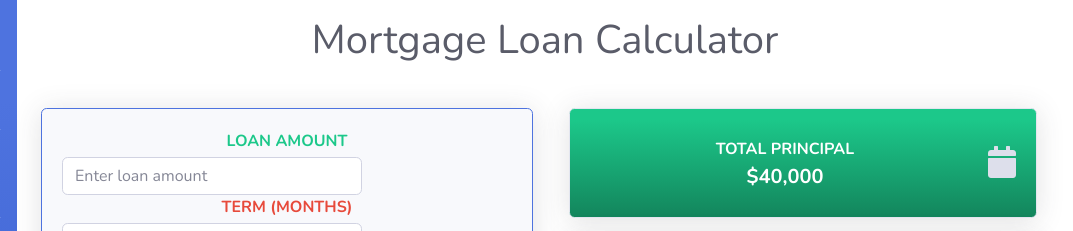
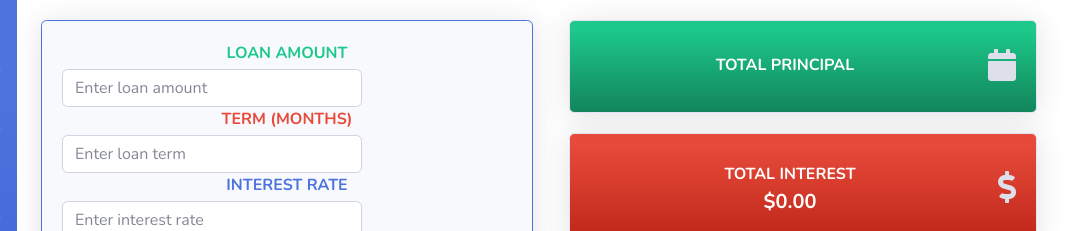
Before and after one commit to ASTR0NAUTJ0NES/AmortizationCalculatorApp, a website with bundled scripts: page AmortizationCalculatorApp/index.html in a window 1280 px wide. Shown: the top 231 px of the page, 207-1280 px from the left. Built offline with nearby package versions, Linux system fonts and the light colour scheme.

Commit message:
updated and resolved merge conflicts

```diff
--- a/AmortizationCalculatorApp/index.html
+++ b/AmortizationCalculatorApp/index.html
@@ -124,7 +124,6 @@
             <!-- Page Heading -->
             <div class="row text-center welcome">
                 <div class="col">
-                    <h1 class="h1 mb-4 text-gray-800 mt-3">Mortgage Loan Calculator</h1>
                 </div>
             </div>
 
@@ -156,7 +155,6 @@
                                 <div class="row no-gutters align-items-center">
                                     <div class="col mr-2">
                                         <div class="text-s font-weight-bold text-white text-uppercase mb-1">Total Principal</div>
-                                        <div class="h5 mb-0 font-weight-bold text-white">$40,000</div>
                                     </div>
                                     <div class="col-auto">
                                         <i class="fas fa-calendar fa-2x text-gray-300"></i>
```
